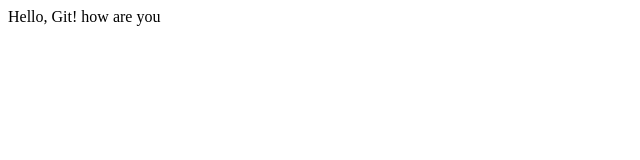
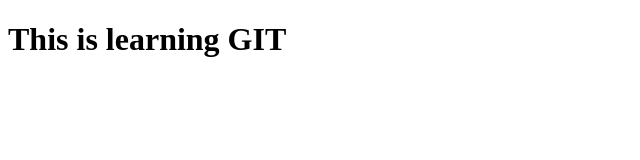
Before and after one commit to syedximam/hello-world, a plain HTML site: page index.html in a window 1280 px wide. Shown: the whole page, without its empty margins (0-640 px from the left). Drawn offline with Linux system fonts and the light colour scheme.

```diff
--- a/index.html
+++ b/index.html
@@ -6,6 +6,6 @@
     <title>Document</title>
 </head>
 <body>
-    Hello, Git! how are you
+    <h1>This is learning GIT</h1>
 </body>
 </html>
```
